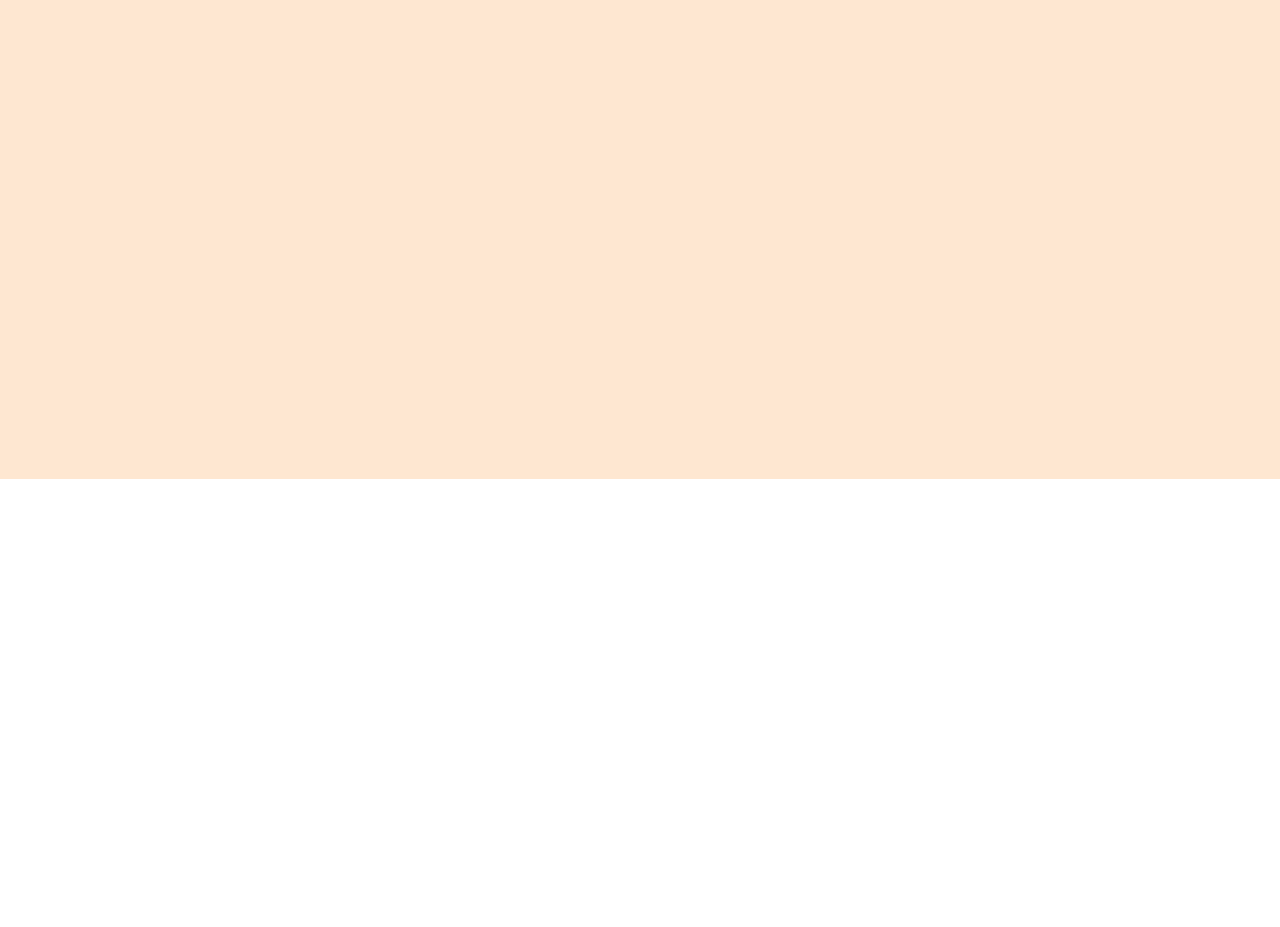
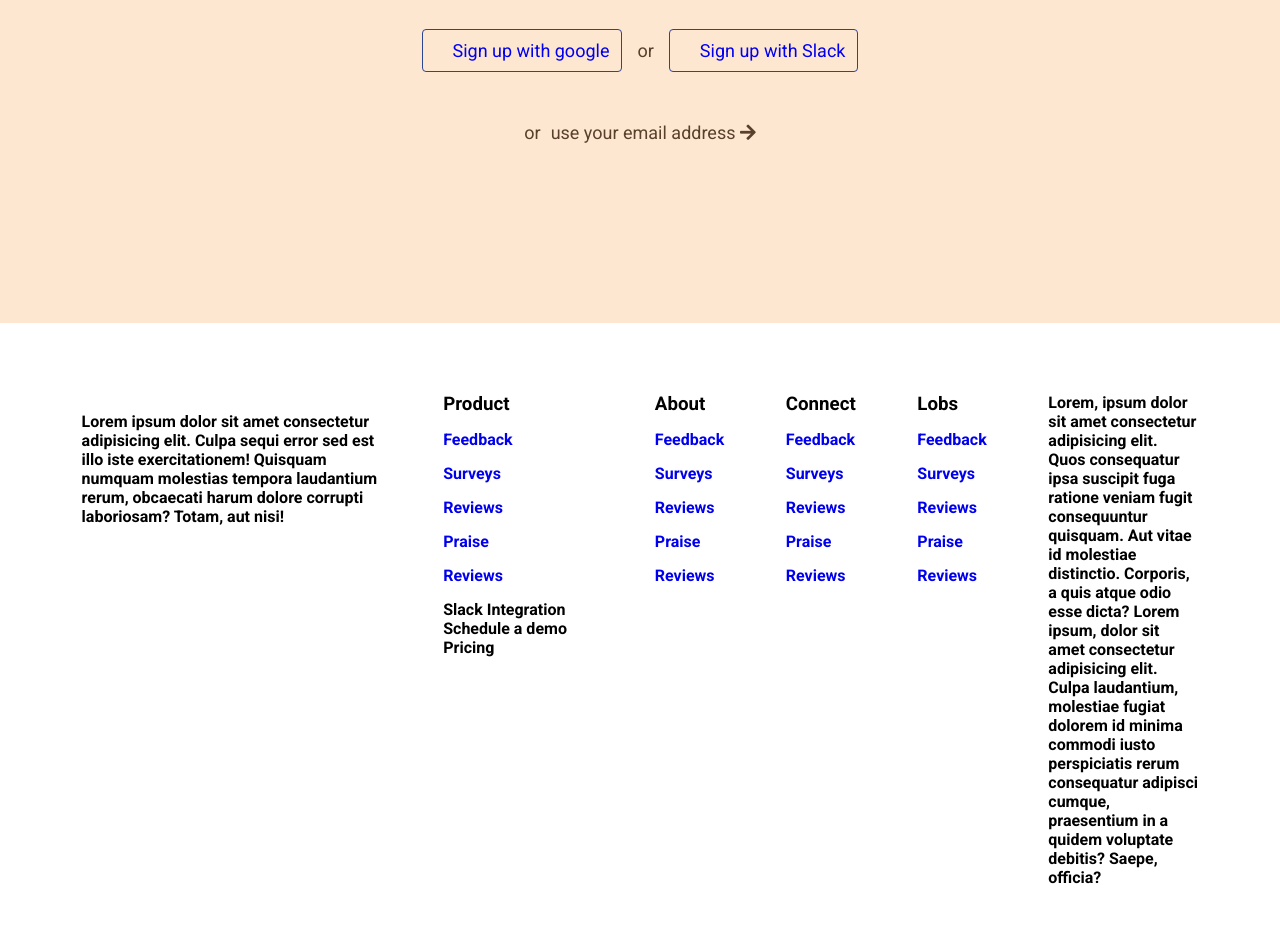
Before and after one commit to tommasovenza/node-sass-teambit, a website: page index.html in a window 1280 px wide. Shown: the part 6300-7227 px from the top of the page. Before the commit the page ends 6809 px from the top, so only its background shows below. Drawn offline with Linux system fonts and the light colour scheme.

Commit message:
inserita prima bozza footer

```diff
--- a/index.html
+++ b/index.html
@@ -262,7 +262,87 @@
             </div>
         </div>
 
+        <div class="buttons">
+            <a href="#">Sign up with google</a>
+
+            <span>or</span>
+
+            <a href="#">Sign up with Slack</a>
+        </div>
+
+        <div class="or">
+            <span>or</span> <a href="#">use your email address <i class="fas fa-arrow-right"></i> </a>
+        </div>
     </section>
+
+
+    <footer>
+        <div class="image-logo">
+            <img src="" alt="">
+
+            <p>Lorem ipsum dolor sit amet consectetur adipisicing elit. Culpa sequi error sed est illo iste
+                exercitationem! Quisquam numquam molestias tempora laudantium rerum, obcaecati harum dolore corrupti
+                laboriosam? Totam, aut nisi!</p>
+        </div>
+
+        <div class="product">
+            <h3>Product</h3>
+
+            <ul>
+                <li><a href="#">Feedback</a></li>
+                <li><a href="#">Surveys</a></li>
+                <li><a href="#">Reviews</a></li>
+                <li><a href="#">Praise</a></li>
+                <li><a href="#">Reviews</a></li>
+            </ul>
+
+            <span>Slack Integration Schedule a demo Pricing</span>
+        </div>
+
+        <div class="about">
+            <h3>About</h3>
+
+            <ul>
+                <li><a href="#">Feedback</a></li>
+                <li><a href="#">Surveys</a></li>
+                <li><a href="#">Reviews</a></li>
+                <li><a href="#">Praise</a></li>
+                <li><a href="#">Reviews</a></li>
+            </ul>
+        </div>
+
+        <div class="connect">
+            <h3>Connect</h3>
+
+            <ul>
+                <li><a href="#">Feedback</a></li>
+                <li><a href="#">Surveys</a></li>
+                <li><a href="#">Reviews</a></li>
+                <li><a href="#">Praise</a></li>
+                <li><a href="#">Reviews</a></li>
+            </ul>
+        </div>
+
+        <div class="lobs">
+            <h3>Lobs</h3>
+
+            <ul>
+                <li><a href="#">Feedback</a></li>
+                <li><a href="#">Surveys</a></li>
+                <li><a href="#">Reviews</a></li>
+                <li><a href="#">Praise</a></li>
+                <li><a href="#">Reviews</a></li>
+            </ul>
+        </div>
+
+        <div class="fromTheBlog">
+            <p>Lorem, ipsum dolor sit amet consectetur adipisicing elit. Quos consequatur ipsa suscipit fuga ratione
+                veniam fugit consequuntur quisquam. Aut vitae id molestiae distinctio. Corporis, a quis atque odio esse
+                dicta? Lorem ipsum, dolor sit amet consectetur adipisicing elit. Culpa laudantium, molestiae fugiat
+                dolorem id minima commodi iusto perspiciatis rerum consequatur adipisci cumque, praesentium in a quidem
+                voluptate debitis? Saepe, officia?</p>
+        </div>
+    </footer>
 
 </body>
 
--- a/src/scss/partials/_footer.scss
+++ b/src/scss/partials/_footer.scss
@@ -0,0 +1,34 @@
+footer {
+
+    padding: 40px 20px;
+    display: flex;
+    justify-content: space-evenly;
+
+    ul li {
+        list-style-type: none;
+        margin-top: 15px;
+    }
+
+    a {
+        text-decoration: none;
+    }
+
+    .image-logo {
+        flex-basis: 300px;
+    }
+
+    .product {
+        display: flex;
+        flex-wrap: wrap;
+        flex-direction: column;
+        flex-basis: 150px;
+
+        li:last-child {
+            margin-bottom: 15px;
+        }
+    }
+
+    .fromTheBlog {
+        flex-basis: 150px;
+    }
+}
--- a/src/scss/partials/main.scss
+++ b/src/scss/partials/main.scss
@@ -274,7 +274,7 @@
 .author {
     background-color: #fee7d1;
     margin: 30px 0;
-    padding: 50px 0 500px 0;
+    padding: 50px 0 180px 0;
     color: $primary_color;
     font-weight: normal;
     font-size: 18px;
@@ -344,4 +344,32 @@
         }
     }
 
+    .buttons {
+        display: flex;
+        justify-content: center;
+        align-items: center;
+        margin: 50px 0;
+
+        a {
+            margin: 0 15px;
+            @include btn-test;
+            text-decoration: none;
+
+            &:hover {
+                background-color: $secondary_color;
+                color: #fff;
+            }
+        }
+    }
+
+    .or {
+        display: flex;
+        justify-content: center;
+
+        a {
+            text-decoration: none;
+            margin-left: 10px;
+            color: $primary_color;
+        }
+    }
 }
```
Also changed, not shown: dist/app.css.
